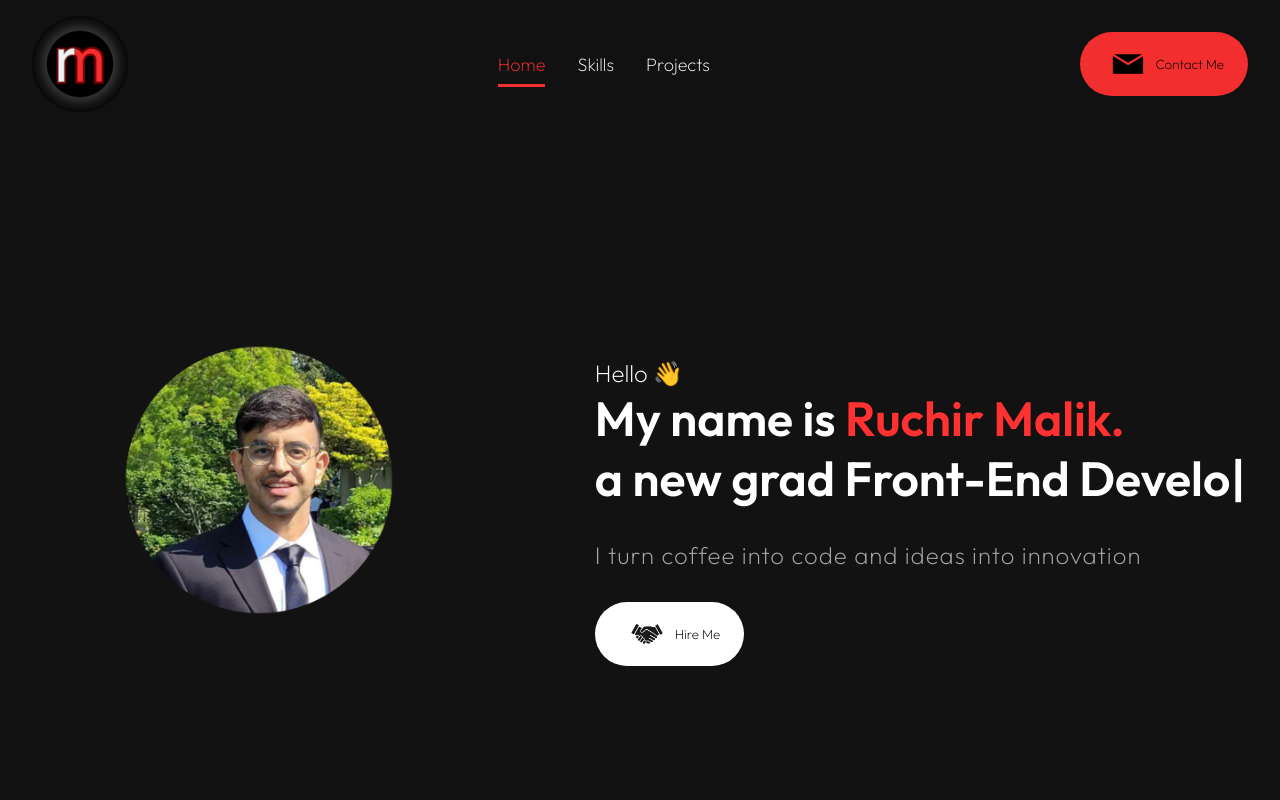
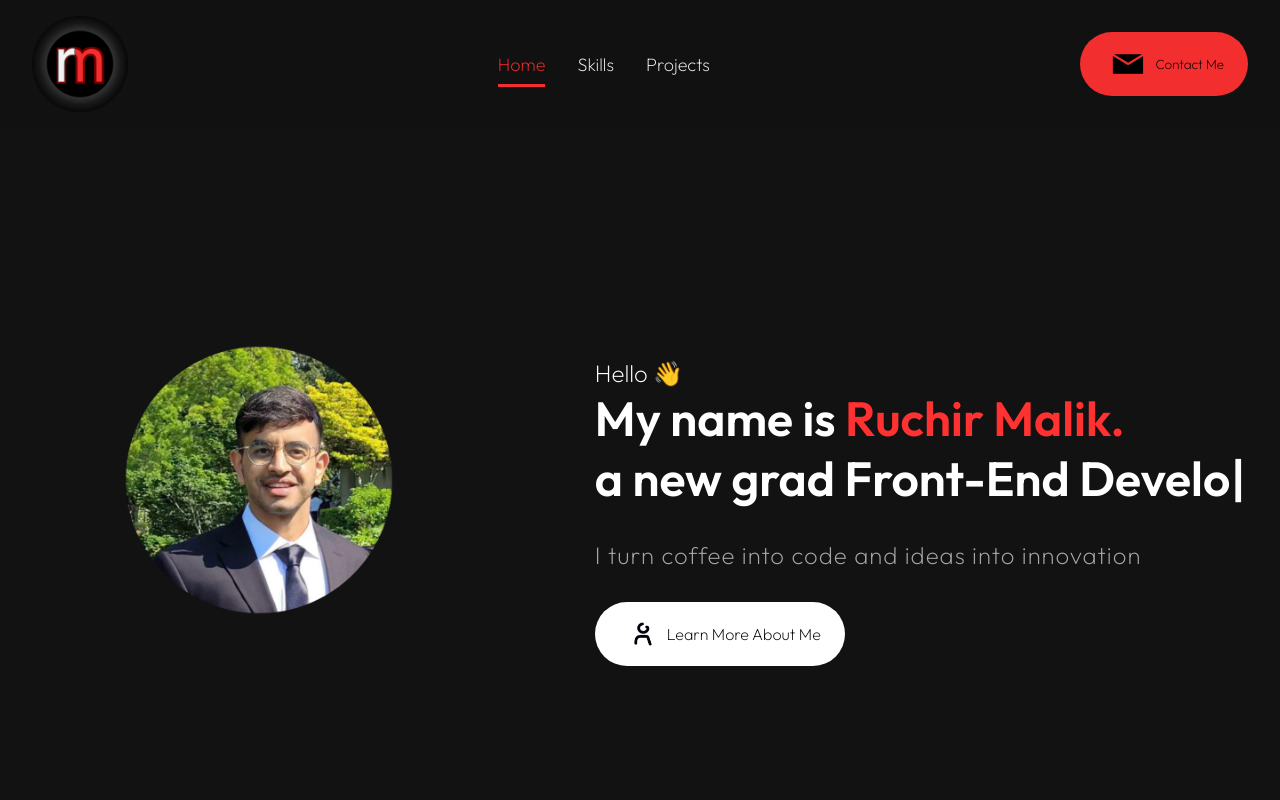
Before and after one commit to ruchirmalik/Portfolio, a React (Create React App) app: page / in a window 1280 px wide. Shown: the top 800 px of the page. Built offline with nearby package versions, Linux system fonts and the light colour scheme.

Commit message:
Changed 'Hire Me' to 'Learn More About Me' - Yet to be worked on

```diff
--- a/src/components/Intro/intro.css
+++ b/src/components/Intro/intro.css
@@ -79,6 +79,14 @@
   margin: 2rem 0rem;
   padding: 1rem 1.5rem;
   border-radius: 2rem;
+  font-size: 1rem;
+  transition: all 0.3s;
+}
+
+.btn:hover {
+  background: #ff3131;
+  color: black;
+  cursor: pointer;
 }
 
 .btnImg {
@@ -86,7 +94,7 @@
   object-fit: cover;
   height: 2rem;
   width: 2rem;
-  margin: 0rem 0.75rem;
+  margin: 0rem 0.5rem;
 }
 
 @media screen and (max-width: 464px) {
--- a/src/components/Intro/intro.js
+++ b/src/components/Intro/intro.js
@@ -4,6 +4,7 @@ import { Link } from 'react-scroll';
 import hireMeImg from '../../Assets/hireMe.png';
 import Typewriter from 'typewriter-effect';
 import ruchirImg from '../../Assets/introImage.png';
+import me from '../../Assets/me.png';
 
 
 const Intro = () => {
@@ -50,7 +51,7 @@ const Intro = () => {
               .start();
             }} />  */}
           </p>
-          <Link><button className="btn"><img src={hireMeImg} alt="" className="btnImg" />Hire Me</button></Link>
+          <Link><button className="btn"><img src={me} alt="" className="btnImg" />Learn More About Me</button></Link>
         </div>
 
       </div>
```
Also changed, not shown: src/Assets/me.png (added).
